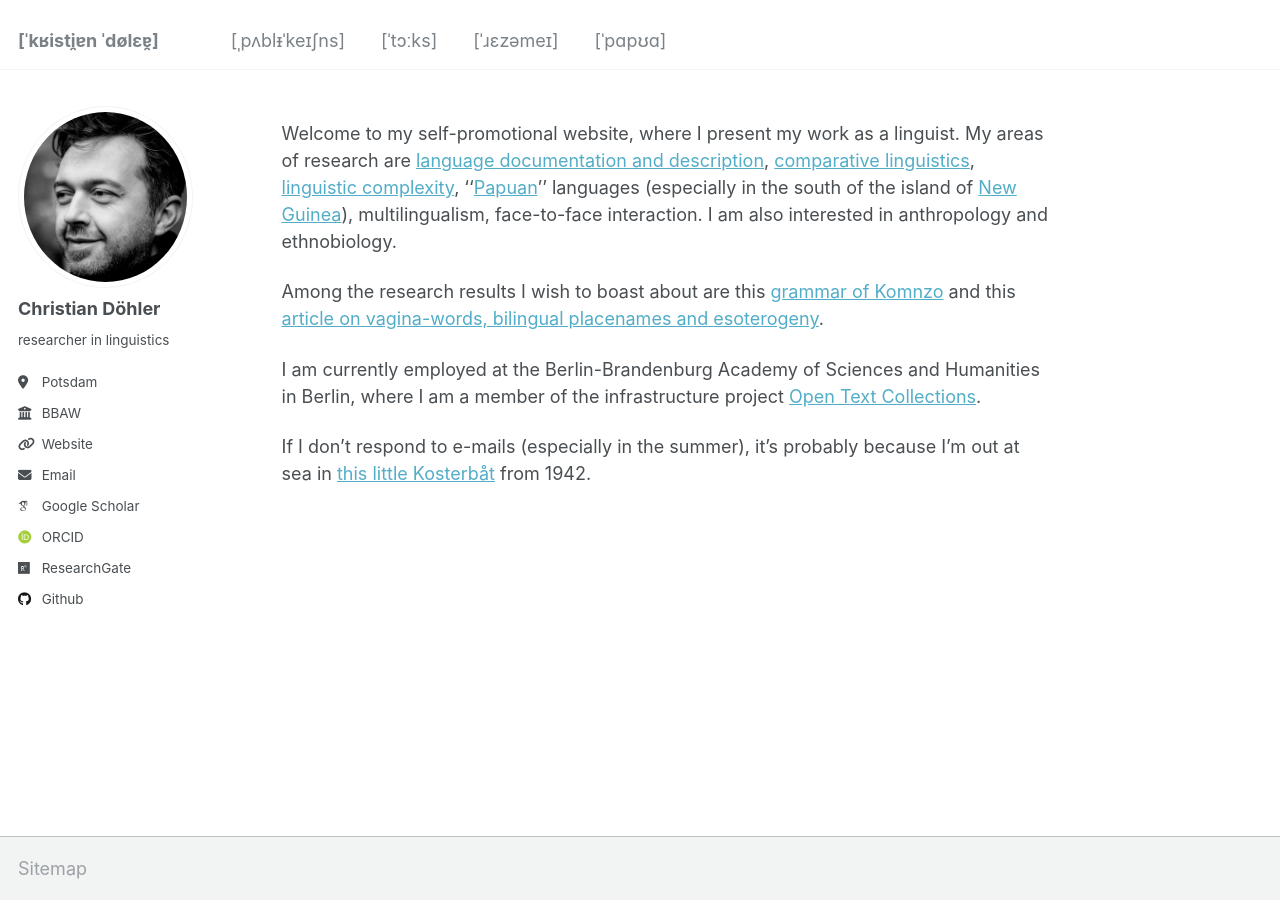
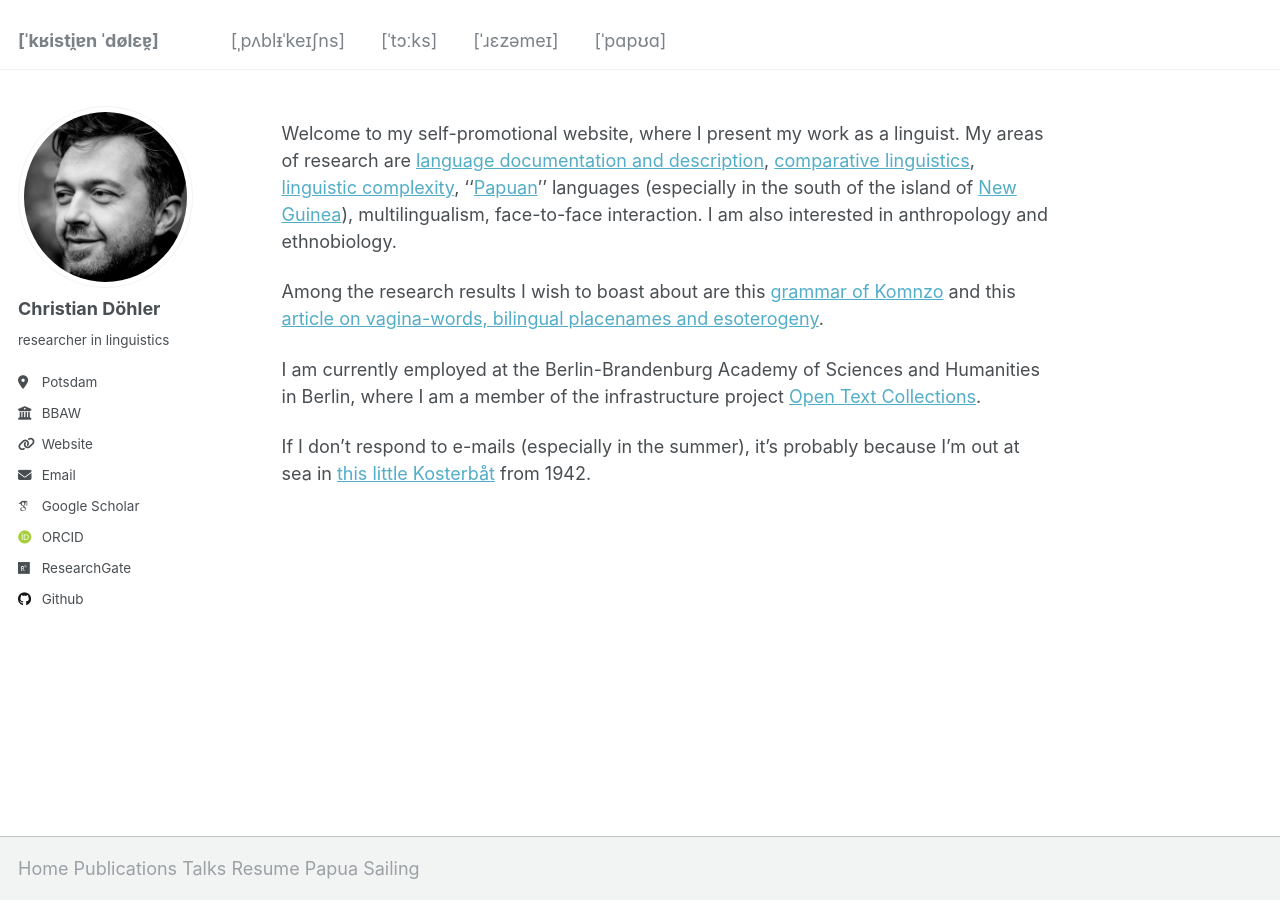
Before and after one commit to chrdoe/chrdoe.github.io, a Jekyll site: the page built from _pages/about.md, in a window 1280 px wide. Built offline with Jekyll 4.4.1, drawn with Linux system fonts in a browser that asks for light colours; some web fonts are replaced.

Commit message:
Update custom.html

```diff
--- a/_includes/footer/custom.html
+++ b/_includes/footer/custom.html
@@ -1,3 +1,8 @@
 <!-- start custom footer snippets -->
-<a href="/sitemap/">Sitemap</a>
+<a href="/about/">Home</a>
+<a href="/publications/">Publications</a>
+<a href="/talks/">Talks</a>
+<a href="/cv/">Resume</a>
+<a href="/papua/">Papua</a>
+<a href="/koster/">Sailing</a>
 <!-- end custom footer snippets -->
```
